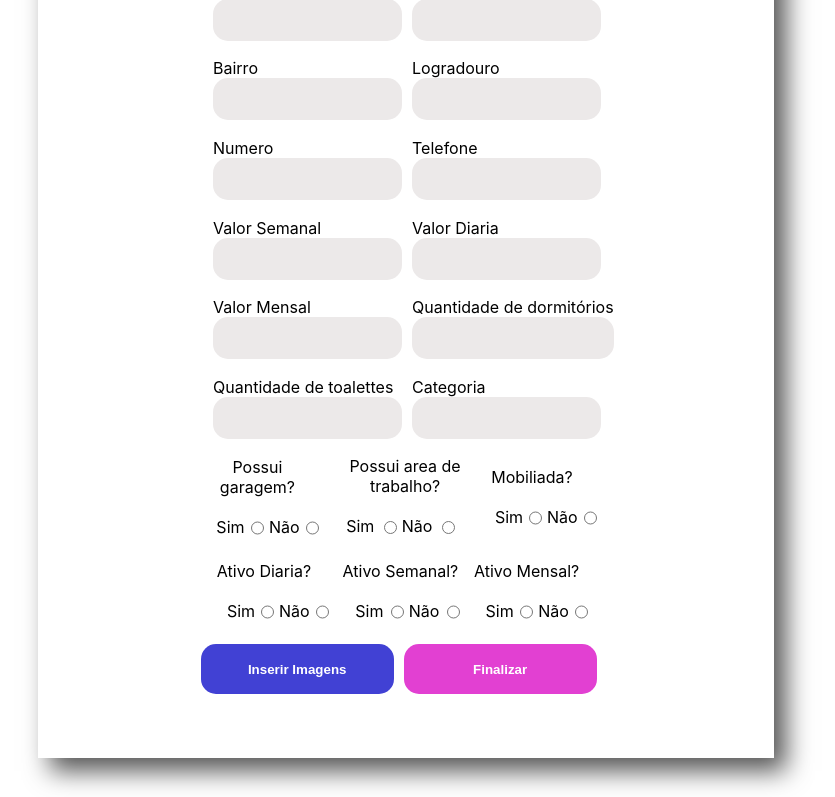
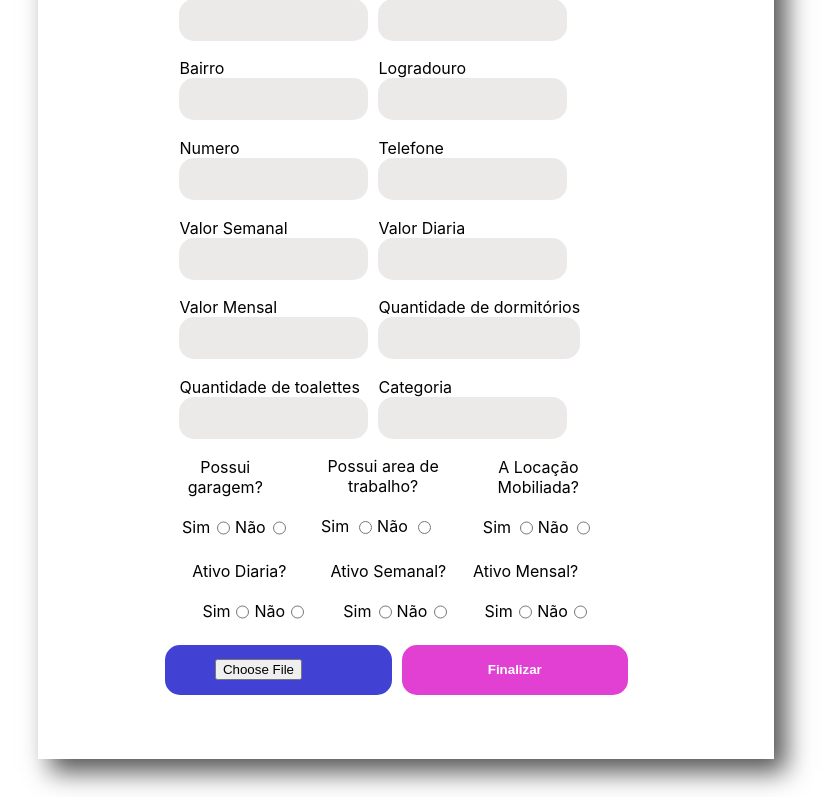
Before and after one commit to Dream-House-Grupo-9/Dream-House-web, a React (Create React App) app in the folder dream-house/: page /cadastro-anuncio in a window 1280 px wide. Shown: the part 292-1089 px from the top of the page, without its empty margins (218-1053 px from the left). Built offline with nearby package versions, Linux system fonts and the light colour scheme.

Commit message:
Fix: correção nos radio buttons e no botão de inserção de imagens

```diff
--- a/dream-house/src/css/new-cadastro-anuncio.css
+++ b/dream-house/src/css/new-cadastro-anuncio.css
@@ -86,3 +86,29 @@
     margin-left:3%;
     width: 91% !important;
 }
+
+.radio-row{
+    margin-right: 7%;
+}
+
+.file{
+    background-color: transparent;
+    border: none;
+    color: transparent;
+}
+
+input[type="file" i] {
+    appearance: none;
+    background-color: transparent !important;
+    border: none;
+    cursor: default;
+    align-items: baseline;
+    color: transparent;
+    text-overflow: ellipsis;
+    white-space: pre;
+    text-align: start !important;
+    padding: initial;
+    border: initial;
+    margin-left: 21%;
+    overflow: hidden !important;
+}
--- a/dream-house/src/pages/CadastroAnuncio.jsx
+++ b/dream-house/src/pages/CadastroAnuncio.jsx
@@ -144,10 +144,14 @@ function CadastroAnuncio() {
                                     <label className="label-form-imovel-register-details"> Possui garagem? </label><br />
                                     <div className="row-tick">
                                         <div className="row-tick-item">
+                                            {/* <label>Sim</label>
+                                            <input className="input-radio-imovel-register" type="radio" value="GaragemTrue" id="2"/>
+                                            <label>Não</label>
+                                            <input className="input-radio-imovel-register" type="radio" value="GaragemFalse" id="1"/> */}
                                             <label>Sim</label>
-                                            <input className="input-radio-imovel-register" type="radio" />
+                                            <input type="radio" name="webmaster" value="" className="input-radio-imovel-register" /> <br />
                                             <label>Não</label>
-                                            <input className="input-radio-imovel-register" type="radio" />
+                                            <input type="radio" name="webmaster" value="" className="input-radio-imovel-register" /> <br />
                                         </div>
                                     </div>
                                 </div>
@@ -157,21 +161,21 @@ function CadastroAnuncio() {
                                     <div className="row-tick">
                                         <div className="row-tick-item">
                                             <label>Sim</label>
-                                            <input className="input-radio-imovel-register" type="radio" />
+                                            <input type="radio" name="workspace" value="sim" className="input-radio-imovel-register" /> <br />
                                             <label>Não</label>
-                                            <input className="input-radio-imovel-register" type="radio" />
+                                            <input type="radio" name="workspace" value="nao" className="input-radio-imovel-register" /> <br />
                                         </div>
                                     </div>
                                 </div>
 
                                 <div className="form-column left">
-                                    <label className="label-form-imovel-register-details"> Mobiliada? </label><br />
+                                    <label className="label-form-imovel-register-details"> A Locação Mobiliada? </label><br />
                                     <div className="row-tick">
                                         <div className="row-tick-item">
                                             <label>Sim</label>
-                                            <input className="input-radio-imovel-register" type="radio" />
+                                            <input className="input-radio-imovel-register" name="mobiliada" type="radio" />
                                             <label>Não</label>
-                                            <input className="input-radio-imovel-register" type="radio" />
+                                            <input className="input-radio-imovel-register" name="mobiliada" type="radio" />
                                         </div>
                                     </div>
                                 </div>
@@ -187,9 +191,9 @@ function CadastroAnuncio() {
                                     <div className="row-tick">
                                         <div className="row-tick-item">
                                             <label>Sim</label>
-                                            <input className="input-radio-imovel-register" type="radio" />
+                                            <input className="input-radio-imovel-register" name="ativoDiaria" type="radio" />
                                             <label>Não</label>
-                                            <input className="input-radio-imovel-register" type="radio" />
+                                            <input className="input-radio-imovel-register" name="ativoDiaria" type="radio" />
                                         </div>
                                     </div>
                                 </div>
@@ -199,9 +203,9 @@ function CadastroAnuncio() {
                                     <div className="row-tick">
                                         <div className="row-tick-item">
                                             <label>Sim</label>
-                                            <input className="input-radio-imovel-register" type="radio" />
+                                            <input className="input-radio-imovel-register" name="ativoSemanal" type="radio" />
                                             <label>Não</label>
-                                            <input className="input-radio-imovel-register" type="radio" />
+                                            <input className="input-radio-imovel-register" name="ativoSemanal" type="radio" />
                                         </div>
                                     </div>
                                 </div>
@@ -211,9 +215,9 @@ function CadastroAnuncio() {
                                     <div className="row-tick">
                                         <div className="row-tick-item">
                                             <label>Sim</label>
-                                            <input className="input-radio-imovel-register" type="radio" />
+                                            <input className="input-radio-imovel-register" name="ativoMensal" type="radio" />
                                             <label>Não</label>
-                                            <input className="input-radio-imovel-register" type="radio" />
+                                            <input className="input-radio-imovel-register" name="ativoMensal" type="radio" />
                                         </div>
                                     </div>
                                 </div>
@@ -225,8 +229,10 @@ function CadastroAnuncio() {
 
 
                         <div className="inpt-row">
-                            <button className="btn-images right" type="submit">Inserir Imagens</button>
-                            <button className="btn-next-process" onClick={() => navigate("/meus-anuncios")}>Finalizar</button>
+                            <button className="btn-images right" type="submit">
+                                <input type="file" className="file"/>
+                            </button>
+                            <button className="btn-next-process" type="submit" onClick={() => navigate("/meus-anuncios")}>Finalizar</button>
                         </div>
 
 
```
